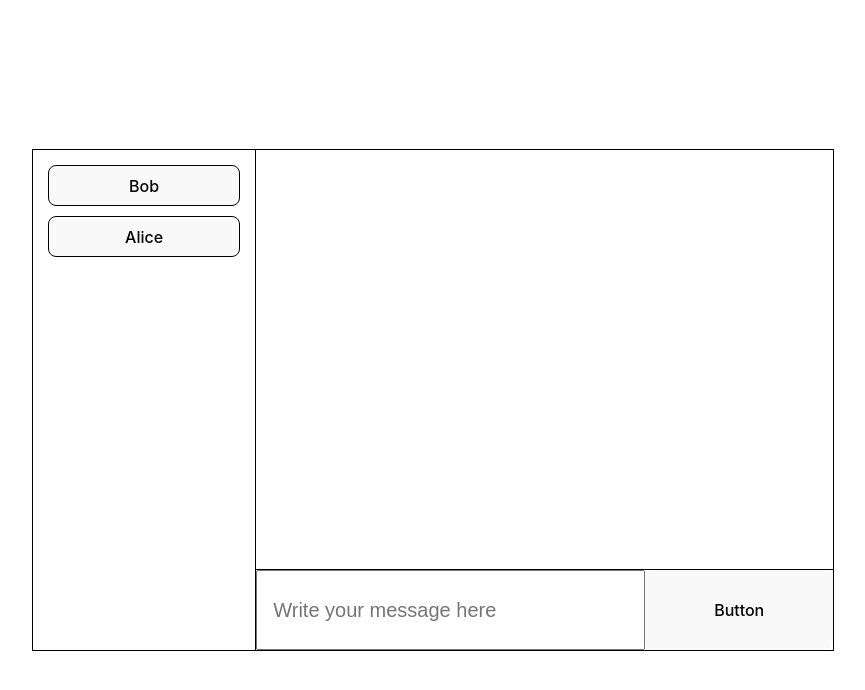
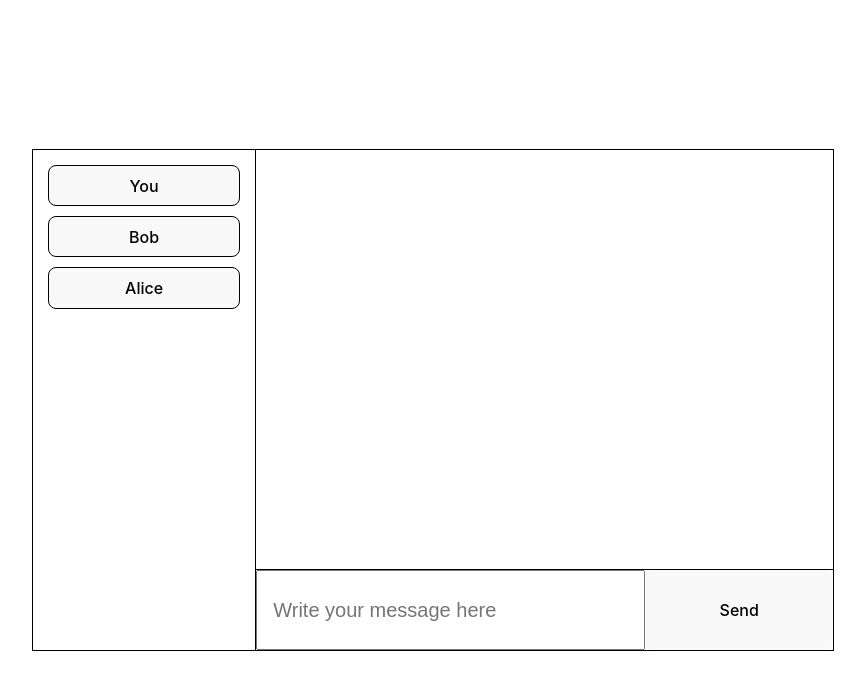
Before and after one commit to corpcoltd/messenger-assignment, a React (Vite) app: page / in a window 1280 px wide. Shown: the top 690 px of the page, without its empty margins (207-1072 px from the left). Built offline with nearby package versions, Linux system fonts and the light colour scheme.

Commit message:
Added a chat for user You and trying to make it default when starting app

```diff
--- a/src/App.jsx
+++ b/src/App.jsx
@@ -75,7 +75,7 @@ function SendMessage({setChat, setFriendData, selectedUser}) {
       <button
         id="messageSendBtn"
         onClick={handleSend}
-      >Button</button>
+      >Send</button>
     </div>
 
   )
@@ -91,8 +91,9 @@ function App() {
   const [selectedUser, setSelectedUser] = useState(0);
 
   const [friendData, setFriendData] = useState([
-    {id: 1, name: "Bob", chat: [{id: 1, message: "This is Bob!"}]},
-    {id: 2, name: "Alice", chat: [{id: 2, message: "..."}]}
+    {id: 0, name: "You", chat: [{key: 0, id: 0, message: "Remember to buy milk"}]},
+    {id: 1, name: "Bob", chat: [{key: 0, id: 1, message: "This is Bob!"}]},
+    {id: 2, name: "Alice", chat: [{key: 0, id: 2, message: "..."}]}
   ]);
 
   const friendName = {
@@ -114,7 +115,7 @@ function App() {
             {chat.map((msg) => {
 
               const msgName = friendName[msg.id];
-              console.log(msgName);
+              // console.log(msgName);
 
               return <p key={msg.key}>
                 <b>{msgName}:</b> {msg.message}
```
